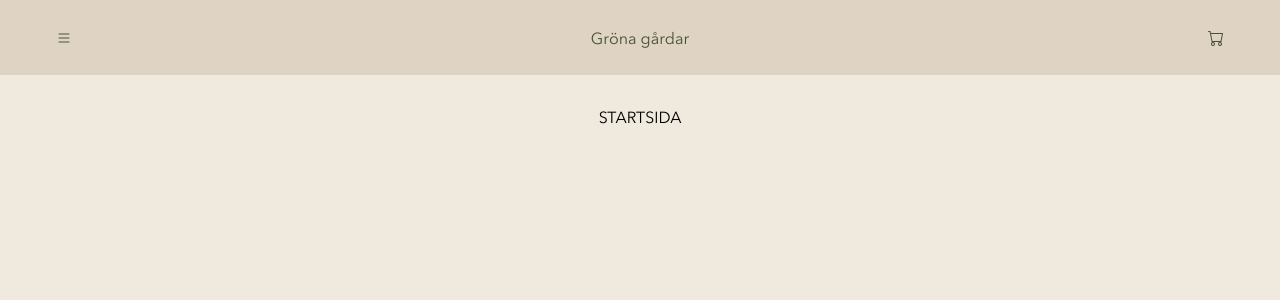
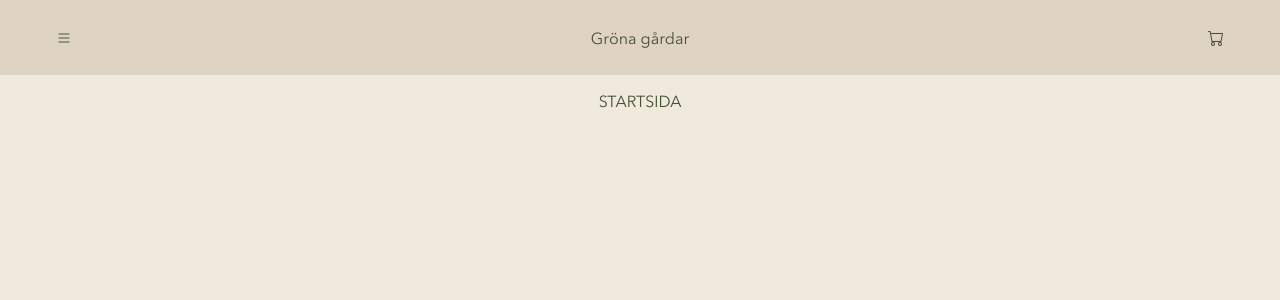
Before and after one commit to f1schhh/Grona-gardar, a Vue app: page / in a window 1280 px wide. Shown: the top 300 px of the page. Built offline with nearby package versions, Linux system fonts and the light colour scheme.

Commit message:
added css reset

```diff
--- a/src/style.css
+++ b/src/style.css
@@ -1,6 +1,63 @@
+/*====================================*/
+/*============= RESET CSS ============*/
+/*====================================*/
+
+body {
+  color: var(--dark-green);
+}
+
+body,
+h1,
+h2,
+p,
+ul,
+ol {
+  margin: 0;
+}
+
+ul,
+ol {
+  list-style-type: none;
+  padding-left: 0;
+  margin-block-start: 0;
+  margin-block-end: 0;
+  margin-inline-start: 0;
+  margin-inline-end: 0;
+  padding-inline-start: 0;
+}
+
+a {
+  color: inherit;
+  text-decoration: none;
+}
+
+button {
+  background: none;
+  outline: none;
+  padding: 0;
+  text-transform: inherit;
+}
+
+h1,
+h2,
+h3,
+h4,
+h5,
+h6 {
+  margin: 0;
+}
+
+
+
+/* Colors
+   ==========================================================
+   mid beige   = EFE9DE    dusty pink  = DAB29E
+   dark beig   = DFD3C3    ----------  = XxxXxX
+   dark green  = 475133    ----------  = XxxXxX
+   ========================================================== */
 /* Variablar för olika färger, font storleker  */
 :root {
-  --middle-beige: #EFE9DE;
+  --mid-beige: #EFE9DE;
   --dark-beige: #DFD3C3;
   --dark-green: #475133;
   --dusty-pink: #DAB29E;
@@ -9,6 +66,10 @@
   --desktop-size: 980px;
 }
 
+
+/*====================================*/
+/*=============== FONTS ==============*/
+/*====================================*/
 @font-face {
   font-family: 'Avenir Next Cyr Regular';
   src: url('./assets/font/avenir-next/AvenirNextCyr-Regular.eot');
@@ -21,10 +82,13 @@
   font-style: normal;
 }
 
+
+
+
 body {
   margin: 0;
   font-family: 'Avenir Next Cyr Regular';
-  background-color: var(--middle-beige);
+  background-color: var(--mid-beige);
 }
 
 #app {
@@ -43,3 +107,13 @@ main {
 .title-bold {
   font-weight: bolder;
 }
+
+
+
+/* RESPONSIVE STUFF
+   ==========================================================
+   Small:   320 - 767   ( centered at 320  )
+   Medium:  768 - 959   ( columns at 768  )
+   Large:   960 - 1279  ( columns at 960  )
+   X-Large: 1280+       ( columns at 1280 )
+   ========================================================== */
```
